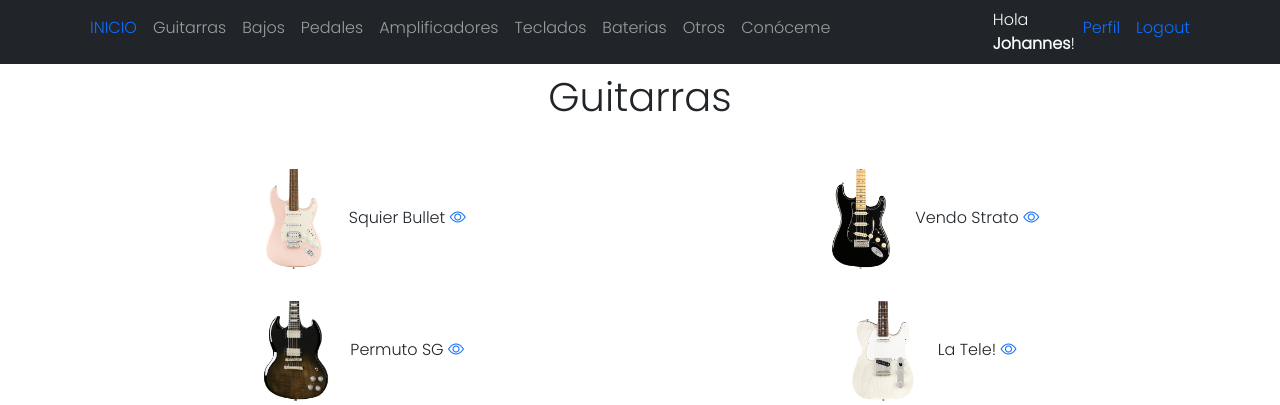
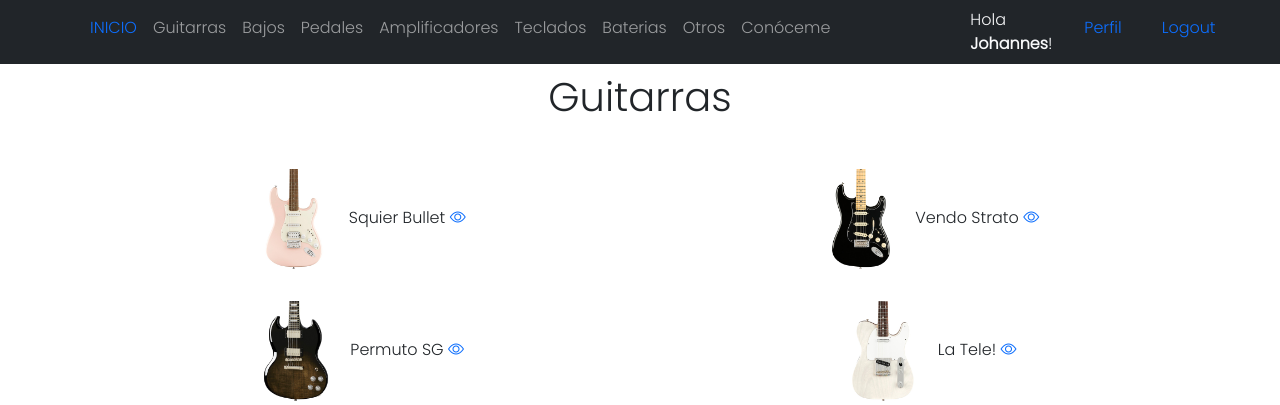
Before and after one commit to johannesgperez-zz/ProyectoFinalMain, a Django app: page /listaGuitarras/ in a window 1280 px wide. Shown: the top 405 px of the page. Run offline with Django 4.2, Linux system fonts and the light colour scheme; a user stored in the database is signed in; data comes from the database, SQL or seed files in the repository; both versions use the stored data as it was after the commit; some libraries are stand-ins or nearby versions; some web fonts are replaced.

Commit message:
Cambios menores y subida de archivo excel con las pruebas unitarias

```diff
--- a/Base/templates/Base/home.html
+++ b/Base/templates/Base/home.html
@@ -57,22 +57,32 @@
                 <div class="container"></div>
                 <div class="container"></div>
                 {% if request.user.is_authenticated %}
+                <div class="container">
                 <li class="nav-item">
-                  <a class="nav-justified" href="#"><span class="text-light"> Hola <strong>{{request.user.first_name}}</strong>!</span></a>
+                  <span class="text-light"> Hola <strong>{{request.user.first_name}}</strong>!</span>
                 </li>
+                </div>
+                <div class="container">
                 <li class="nav-item">
                   <a class="nav-link" href="{% url 'editar_perfil' %}"><span class="text-primary">Perfil</span></a>
                 </li>
+                </div>
+                <div class="container">
                 <li class="nav-item">
                   <a class="nav-link" href="{% url 'logout' %}"><span class="text-primary">Logout</span></a>
                 </li>
+                </div>
                 {% else %}
+                <div class="container">
                 <li class="nav-item">
                   <a class="nav-link" href="{% url 'login' %}"><span class="text-primary">Login</span></a>
                 </li>
+                </div>
+                <div class="container">
                 <li class="nav-item">
                   <a class="nav-link" href="{% url 'registro' %}"><span class="text-primary">Registrate</span></a>
                 </li>
+                </div>
               {% endif %}
            </ul>
           </div>
--- a/Base/templates/Base/listaGuitarras.html
+++ b/Base/templates/Base/listaGuitarras.html
@@ -24,8 +24,7 @@
                 <a href="{% url 'guitarra' guitarra.id %}"><i class="bi bi-eye"></i></a>
                 {% if user.id == guitarra.usuario.id %}
                 <a href="{% url 'guitarra_editar' guitarra.id %}"><i class="bi bi-pencil-fill"></i></a>
-                <a class="delete-link" href="{% url 'guitarra_eliminar' guitarra.id %}"><i class="bi bi-trash text-danger"></i></a>
-                <!-- <a href="{% url 'guitarra_eliminar' guitarra.id %}">Eliminar</a> -->
+                <a href="{% url 'guitarra_eliminar' guitarra.id %}"><i class="bi bi-trash text-danger"></i></a>
                 <br>
                 <br>
                 <br>
--- a/Base/views.py
+++ b/Base/views.py
@@ -5,7 +5,6 @@
 from django.contrib.auth.mixins import LoginRequiredMixin
 from django.contrib.auth.models import User
 from django.contrib.auth import login
-from django.contrib.auth.decorators import login_required
 from django.shortcuts import redirect, render
 from django.urls import reverse_lazy
 from .models import Instrumento, Comentario
```
Also changed, not shown: Base/templates/Base/login.html (+0 -7 lines), Base/static/imagenes/fuzz_boss_6MUF8nV.jpg (added), db.sqlite3, 1 other file.
